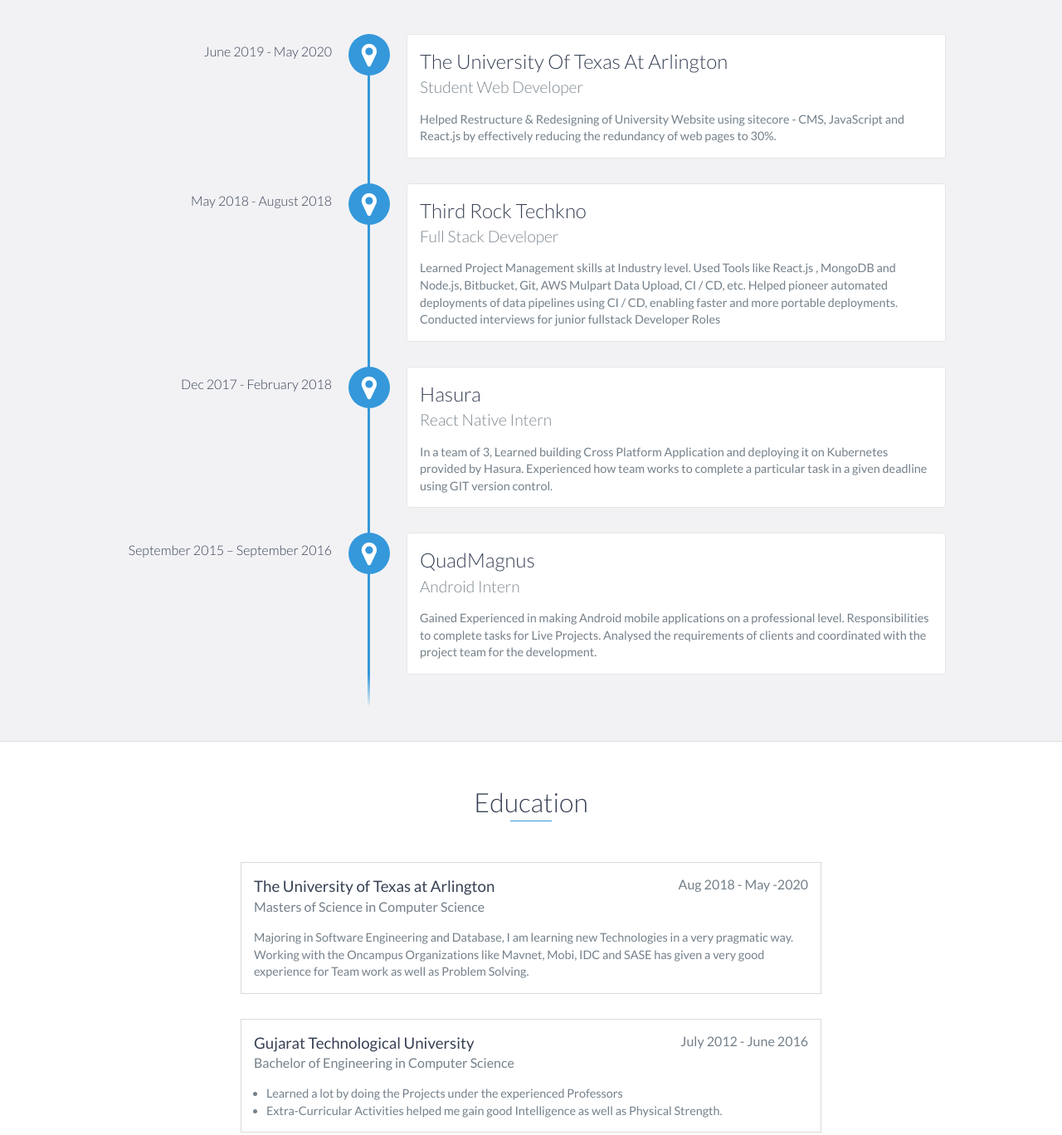
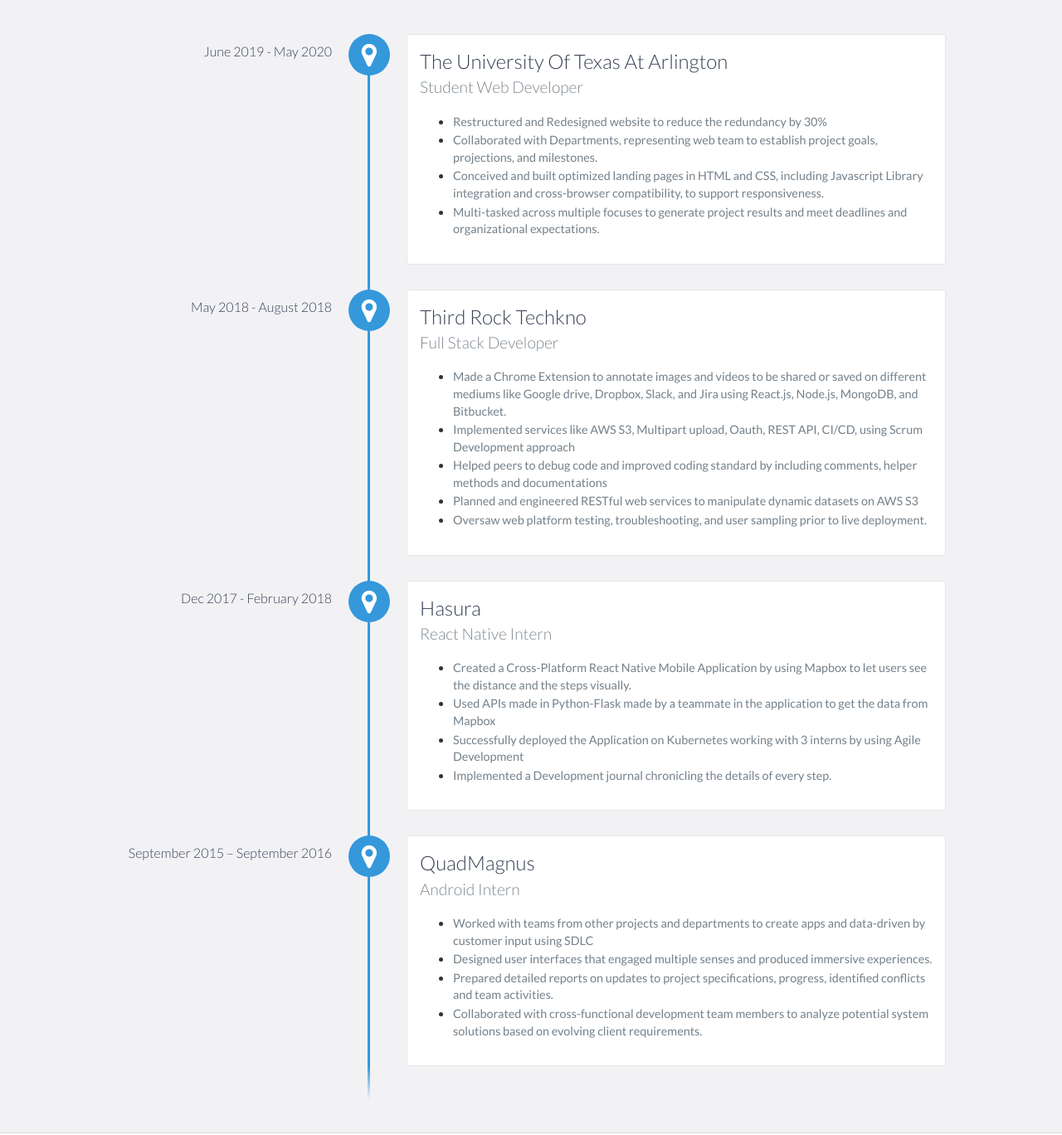
Before and after one commit to sagar-chandani/portfolio, a website: page index.html in a window 1280 px wide. Shown: the part 1180-2548 px from the top of the page at 83% size. Drawn offline with nearby package versions, Linux system fonts and the light colour scheme.

Commit message:
Changes in Resume

```diff
--- a/index.html
+++ b/index.html
@@ -93,32 +93,113 @@
         	<div data-date="June 2019 - May 2020">
                 <h3>The University Of Texas At Arlington</h3>
                 <h4>Student Web Developer</h4>
+                 <ul >
+				    <li >
 				      <p>
-                    Helped Restructure & Redesigning of University Website using sitecore - CMS, JavaScript and React.js by effectively reducing the redundancy of web pages to 30%.
+				      	Restructured and Redesigned website to reduce the redundancy by 30%
 				      </p>
+				    </li>
+				    <li >
+				      <p>
+				     	Collaborated with Departments, representing web team to establish project goals, projections, and milestones.
+				      </p>
+				    </li>
+				   <li >
+				      <p>
+				      	Conceived and built optimized landing pages in HTML and CSS, including Javascript Library integration and cross-browser compatibility, to support responsiveness.
+				      </p>
+				    </li>
+				    <li >
+				      <p>
+				      	Multi-tasked across multiple focuses to generate project results and meet deadlines and organizational expectations.
+				      </p>
+				    </li>
+				  </ul>
             </div>
             <div data-date="May 2018 - August 2018">
                 <h3>Third Rock Techkno</h3>
                 <h4>Full Stack Developer</h4>
+                <ul >
+				    <li >
 				      <p>
-                    Learned Project Management skills at Industry level. Used Tools like React.js , MongoDB and Node.js, Bitbucket, Git, AWS Mulpart Data Upload, CI / CD, etc. Helped pioneer automated deployments of data pipelines using CI / CD, enabling faster and more portable deployments. Conducted interviews for junior fullstack Developer Roles
+				      	Made a Chrome Extension to annotate images and videos to be shared or saved on different mediums like Google drive, Dropbox, Slack, and Jira using React.js, Node.js, MongoDB, and Bitbucket.
 				      </p>
+				    </li>
+				    <li >
+				      <p>
+				     	Implemented services like AWS S3, Multipart upload, Oauth, REST API, CI/CD, using Scrum Development approach
+				      </p>
+				    </li>
+				   <li >
+				      <p>
+				      	Helped peers to debug code and improved coding standard by including comments, helper methods and documentations
+				      </p>
+				    </li>
+				    <li >
+				      <p>
+				      	Planned and engineered RESTful web services to manipulate dynamic datasets on AWS S3
+				      </p>
+				    </li>
+				    <li >
+				      <p>
+				      	Oversaw web platform testing, troubleshooting, and user sampling prior to live deployment.
+				      </p>
+				    </li>
+				  </ul>
             </div>
 
             <div data-date="Dec 2017 - February 2018">
                 <h3>Hasura</h3>
                 <h4>React Native Intern</h4>
+                <ul >
+				    <li >
 				      <p>
-                   In a team of 3, Learned building Cross Platform Application and deploying it on Kubernetes provided by Hasura. Experienced how team works to complete a particular task in a given deadline using GIT version control.
+				      	Created a Cross-Platform React Native Mobile Application by using Mapbox to let users see the distance and the steps visually.
 				      </p>
+				    </li>
+				    <li >
+				      <p>
+				     	Used APIs made in Python-Flask made by a teammate in the application to get the data from Mapbox
+				      </p>
+				    </li>
+				   <li >
+				      <p>
+				      	Successfully deployed the Application on Kubernetes working with 3 interns by using Agile Development
+				      </p>
+				    </li>
+				    <li >
+				      <p>
+				      	Implemented a Development journal chronicling the details of every step.
+				      </p>
+				    </li>
+				  </ul>
             </div>
 
             <div data-date="September 2015 – September 2016">
                 <h3>QuadMagnus</h3>
                 <h4>Android Intern</h4>
+                <ul >
+				    <li >
 				      <p>
-                   Gained Experienced in making Android mobile applications on a professional level. Responsibilities to complete tasks for Live Projects. Analysed the requirements of clients and coordinated with the project team for the development.
+				      	Worked with teams from other projects and departments to create apps and data-driven by customer input using SDLC
 				      </p>
+				    </li>
+				    <li >
+				      <p>
+				     	Designed user interfaces that engaged multiple senses and produced immersive experiences.
+				      </p>
+				    </li>
+				   <li >
+				      <p>
+				      	Prepared detailed reports on updates to project specifications, progress, identified conflicts and team activities.
+				      </p>
+				    </li>
+				    <li >
+				      <p>
+				      	Collaborated with cross-functional development team members to analyze potential system solutions based on evolving client requirements.
+				      </p>
+				    </li>
+				  </ul>
             </div>
         </div>
     </div>
@@ -131,7 +212,7 @@
             <span class="education-date">Aug 2018 - May -2020</span>
             <h4>Masters of Science in Computer Science</h4>
             <p>
-                Majoring in Software Engineering and Database, I am learning new Technologies in a very pragmatic way. Working with the Oncampus Organizations like Mavnet, Mobi, IDC and SASE has given a very good experience for Team work as well as Problem Solving.
+                Specializing in Software Engineering and Database, I am learning new Technologies in a very pragmatic way. Working with the Oncampus Organizations like Mavnet, Mobi, IDC and SASE has given a very good experience for Team work as well as Problem Solving.
             </p>
         </div>
         <!-- End .education-block -->
@@ -159,8 +240,65 @@
             <div class="row">
             	<div class="project shadow-large">
                     <div class="project-image">
+                        <img src="images/project5.jpg" />
+                    </div>
+                    <!-- End .project-image -->
+                    <div class="project-info">
+                        <h3>Jeopardy (Recommender System)</h3>
+                        <ul >
+                                <li >
+                                  <p>
+                                    Life is all about Questions and Answers. A Recommendor System for improving knowledge.
+                                  </p>
+                                </li>
+                                <li >
+                                  <p>
+                                  	User will get Questions for the keyword one searches.
+                                  </p>
+                                </li>
+                              </ul>
+                        <a href="jeopardy.pdf">Project Proposal</a>
+                        <br>
+                        <a href="http://sagarchandani.ml:3000/">Working Demo</a>
+                        <br>
+
+                        <a href="http://blog.sagarchandani.uta.cloud">Blog</a>
+                         <br>
+                        <a href="https://github.com/sagar-chandani/jeopardy/blob/master/README.md">Report</a>
+
+                    </div>
+                    <!-- End .project-info -->
+                </div>
+                <!-- End .project -->
+                <div class="project shadow-large">
+                    <div class="project-image">
+                        <img src="images/project4.jpg" />
+                    </div>
+                    <!-- End .project-image -->
+                    <div class="project-info">
+                        <h3>Directions Mapbox</h3>
+                        <ul >
+							    <li >
+							      <p>
+							      	Developed a React Native Cross Platform application using Mapbox API
+							      </p>
+							    </li>
+							    <li >
+							      <p>
+							      Let user choose Source and Destination and show Directions and Travel Time using Google Maps interface.
+							      </p>
+							    </li>
+							  </ul>
+                        <!-- <a href="#">View Project</a> -->
+                    </div>
+                    <!-- End .project-info -->
+                </div>
+                <!-- End .project -->
+                <div class="project shadow-large">
+                    <div class="project-image">
                         <img src="images/project2.jpg" />
                     </div>
+
 
                     <!-- End .project-image -->
                     <div class="project-info">
@@ -213,63 +351,8 @@
                 </div>
                 <!-- End .project -->
 
-                <div class="project shadow-large">
-                    <div class="project-image">
-                        <img src="images/project4.jpg" />
-                    </div>
-                    <!-- End .project-image -->
-                    <div class="project-info">
-                        <h3>Directions Mapbox</h3>
-                        <ul >
-							    <li >
-							      <p>
-							      	Developed a React Native Cross Platform application using Mapbox API
-							      </p>
-							    </li>
-							    <li >
-							      <p>
-							      Let user choose Source and Destination and show Directions and Travel Time using Google Maps interface.
-							      </p>
-							    </li>
-							  </ul>
-                        <!-- <a href="#">View Project</a> -->
-                    </div>
-                    <!-- End .project-info -->
-                </div>
-                <!-- End .project -->
 
-                 <div class="project shadow-large">
-                    <div class="project-image">
-                        <img src="images/project5.jpg" />
-                    </div>
-                    <!-- End .project-image -->
-                    <div class="project-info">
-                        <h3>Jeopardy (Recommender System)</h3>
-                        <ul >
-                                <li >
-                                  <p>
-                                    Life is all about Questions and Answers. A Recommendor System for improving knowledge.
-                                  </p>
-                                </li>
-                                <li >
-                                  <p>
-                                  User will get Questions for the keyword one searches.
-                                  </p>
-                                </li>
-                              </ul>
-                        <a href="jeopardy.pdf">Project Proposal</a>
-                        <br>
-                        <a href="http://sagarchandani.ml:3000/">Working Demo</a>
-                        <br>
 
-                        <a href="http://blog.sagarchandani.uta.cloud">Blog</a>
-                         <br>
-                        <a href="https://github.com/sagar-chandani/jeopardy/blob/master/README.md">Report</a>
-
-                    </div>
-                    <!-- End .project-info -->
-                </div>
-                <!-- End .project -->
             </div>
         </div>
     </div>
@@ -297,7 +380,8 @@
 			<li>GitHub</li>
 			<li>Bootstrap</li>
 			<li>Bitbucket</li>
-
+			<li>Wireshark</li>
+			<li>GIMP</li>
         </ul>
     </div>
     <!-- End #skills -->
```
Also changed, not shown: 2 other files. Lines whose indentation alone changed are shown as unchanged.
